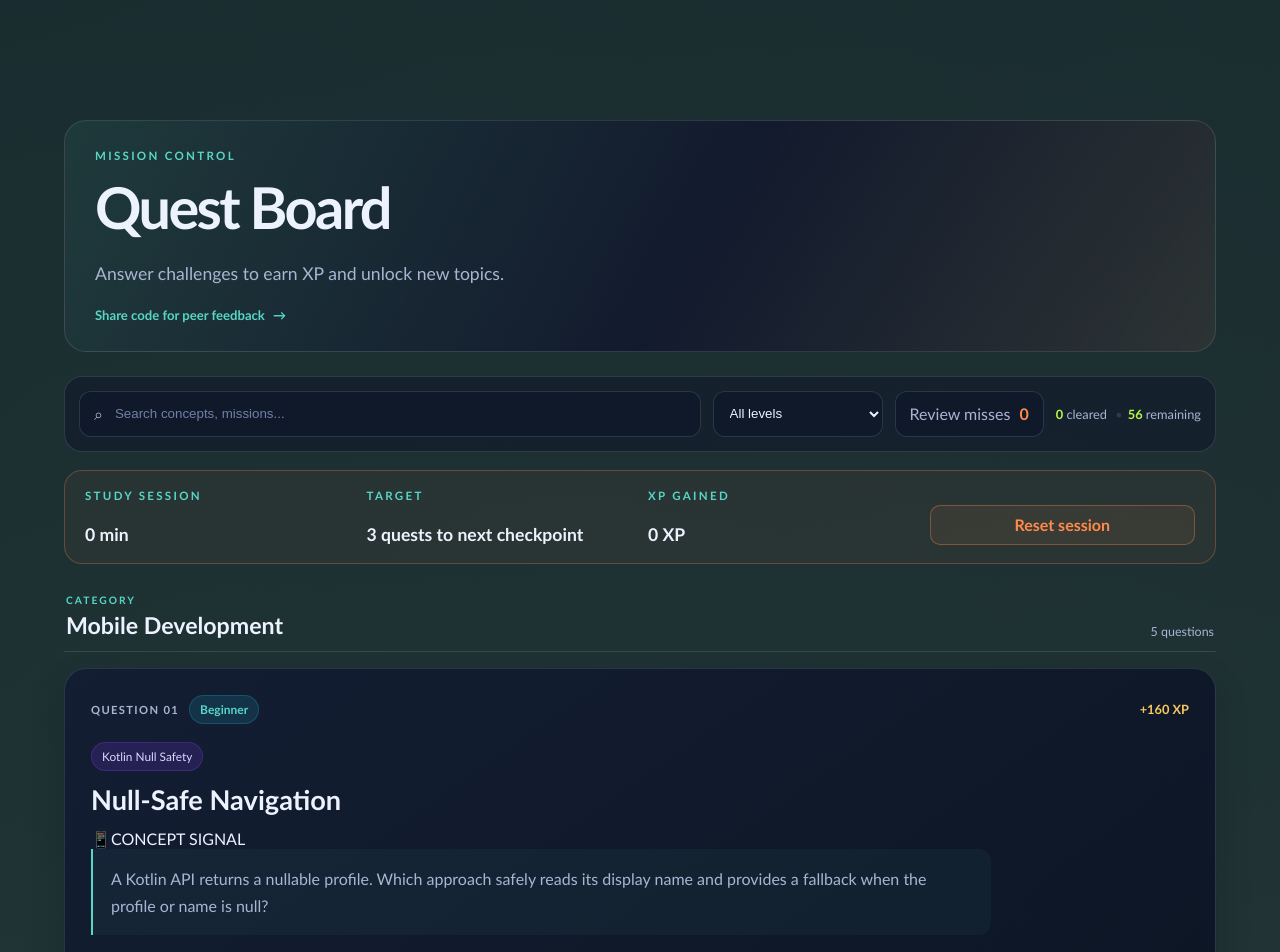
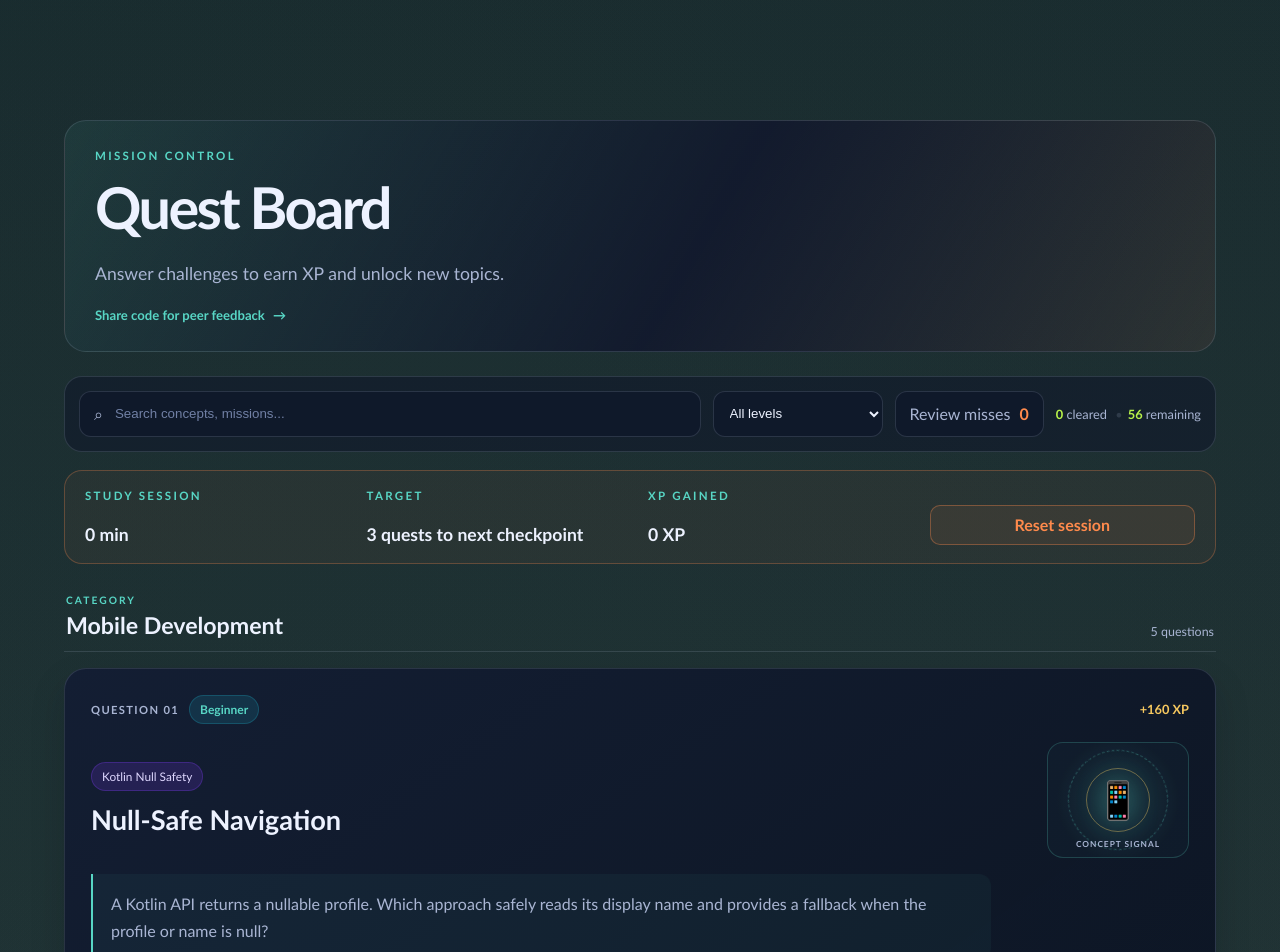
Before and after one commit to rchowd9/FullStackProj, a Next.js app: page /quests in a window 1280 px wide. Shown: the top 952 px of the page. Built offline with nearby package versions, Linux system fonts and the light colour scheme.

Commit message:
added rowspace

```diff
--- a/app/globals.css
+++ b/app/globals.css
@@ -1321,12 +1321,24 @@ a {
 .quest-card .mission-topline { justify-content: flex-start; gap: 10px; margin-bottom: 18px; }
 .quest-card .xp, .quest-card .completed-label { margin-left: auto; }
 .question-count { color: var(--muted); font-size: 0.7rem; font-weight: 800; letter-spacing: 0.12em; }
-.quest-card .concept-tag { margin-bottom: 12px; }
-.quest-card h2 { font-size: clamp(1.35rem, 2.5vw, 1.7rem); line-height: 1.25; }
+.mission-heading { display: grid; grid-template-columns: minmax(0, 1fr) 142px; gap: 22px; align-items: center; margin-bottom: 16px; }
+.mission-heading-copy .concept-tag { margin-bottom: 12px; }
+.mission-heading-copy h2 { margin-bottom: 0; font-size: clamp(1.35rem, 2.5vw, 1.7rem); line-height: 1.25; }
+.mission-art { position: relative; display: grid; min-height: 116px; place-items: center; overflow: hidden; border: 1px solid rgba(88, 214, 197, 0.22); border-radius: 16px; background: radial-gradient(circle at center, rgba(88, 214, 197, 0.16), rgba(88, 214, 197, 0.025) 68%); }
+.mission-art-orbit { position: absolute; width: 76px; height: 76px; border: 1px solid rgba(88, 214, 197, 0.32); border-radius: 50%; }
+.mission-art-orbit-outer { width: 100px; height: 100px; border-style: dashed; animation: mission-orbit 22s linear infinite; }
+.mission-art-orbit-inner { width: 64px; height: 64px; border-color: rgba(246, 200, 95, 0.4); }
+.mission-art-icon { z-index: 1; font-size: 2.3rem; filter: drop-shadow(0 0 14px rgba(88, 214, 197, 0.32)); }
+.mission-art-label { position: absolute; bottom: 8px; color: var(--muted); font-size: 0.52rem; font-weight: 800; letter-spacing: 0.12em; }
+@keyframes mission-orbit { to { transform: rotate(360deg); } }
 .quest-card .prompt { max-width: 900px; margin: 0; padding: 16px 18px; border-left: 2px solid var(--secondary); border-radius: 0 12px 12px 0; background: rgba(88, 214, 197, 0.045); line-height: 1.7; }
 .quest-code { overflow-x: auto; margin: 12px 0 0; padding: 16px 18px; border: 1px solid var(--border); border-radius: 12px; background: rgba(4, 12, 20, 0.72); color: #d9f4ed; font: 0.9rem/1.65 Consolas, 'Courier New', monospace; tab-size: 2; }
 .quest-empty-state { padding: 32px; border: 1px dashed var(--border); border-radius: 18px; color: var(--text); text-align: center; background: rgba(15, 23, 42, 0.5); }
 .quest-empty-state p { margin: 8px 0 0; color: var(--muted); }
+
+@media (prefers-reduced-motion: reduce) {
+  .mission-art-orbit-outer { animation: none; }
+}
 
 .concept-tag {
   display: inline-block;
@@ -1878,6 +1890,12 @@ a {
   .quest-toolbar { grid-template-columns: 1fr; }
   .quest-header { padding: 22px; }
   .quest-card { padding: 20px; }
+  .mission-heading { grid-template-columns: minmax(0, 1fr) 92px; gap: 12px; }
+  .mission-art { min-height: 92px; }
+  .mission-art-orbit-outer { width: 78px; height: 78px; }
+  .mission-art-orbit-inner { width: 50px; height: 50px; }
+  .mission-art-icon { font-size: 1.8rem; }
+  .mission-art-label { font-size: 0.44rem; }
   .practice-summary { grid-template-columns: 1fr; }
   .category-header { align-items: start; }
   .category-count { text-align: right; }
```
